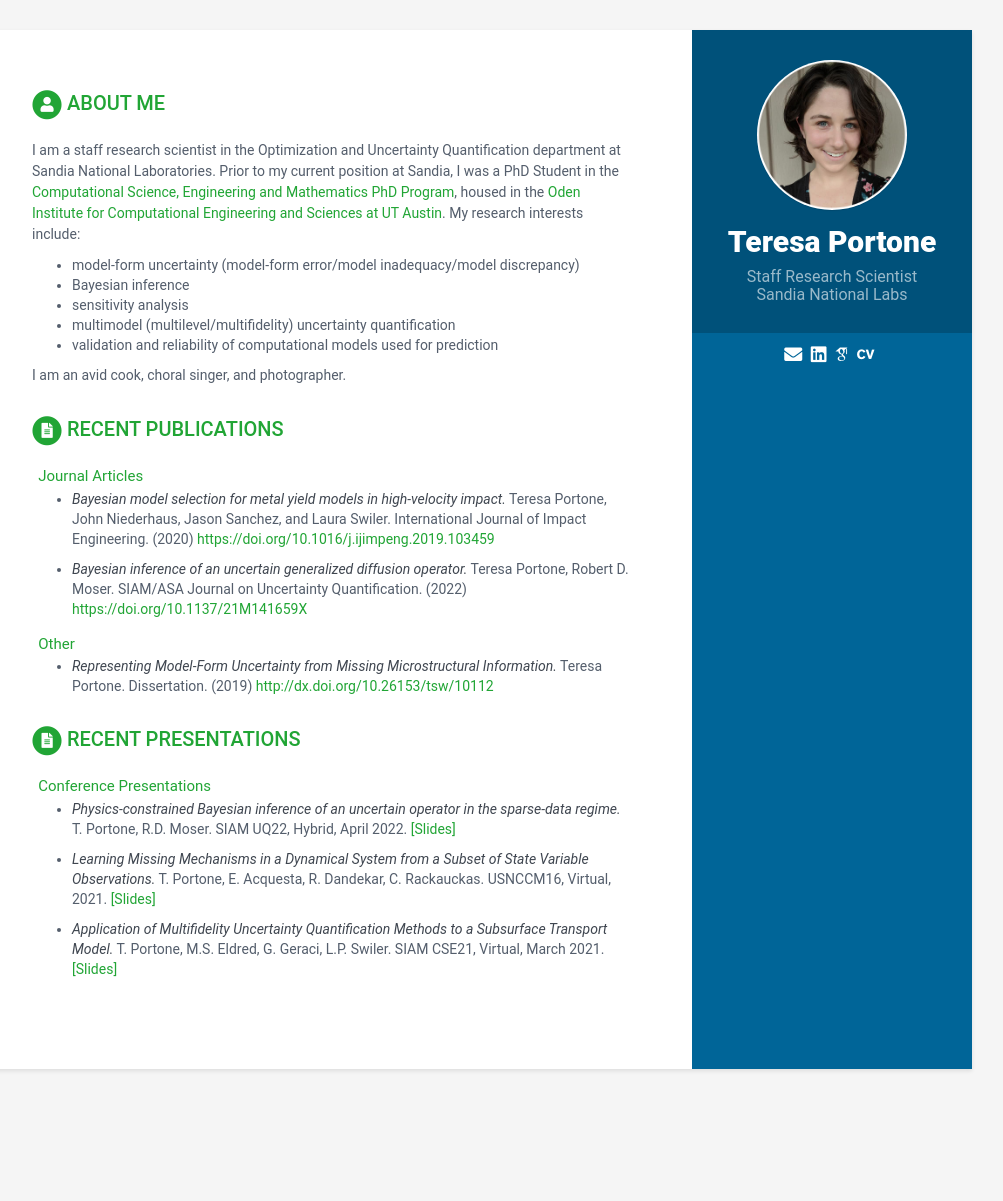
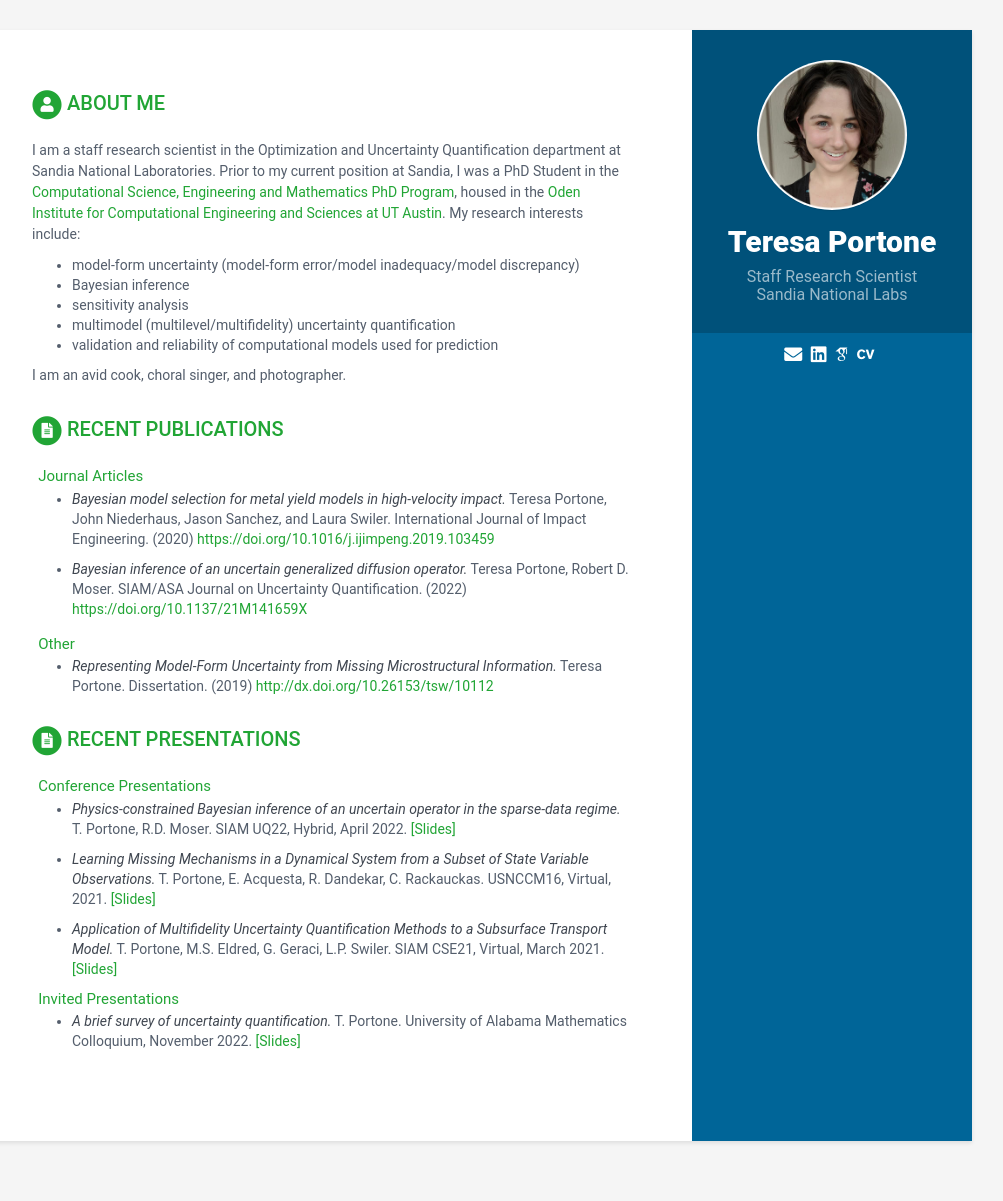
Before and after one commit to teresaportone/teresaportone.github.io, a Jekyll site: the page built from index.html, in a window 1280 px wide. Shown: the whole page, without its empty margins (168-1171 px from the left). Built offline with Jekyll 4.4.1, drawn with Linux system fonts in a browser that asks for light colours; some web fonts are replaced; before the commit the page ends 1129 px from its top, so only the background shows below that.

Commit message:
Added UA colloquium talk.

```diff
--- a/_data/data.yml
+++ b/_data/data.yml
@@ -66,3 +66,8 @@ presentations:
     authors: T. Portone, M.S. Eldred, G. Geraci, L.P. Swiler
     conference: SIAM CSE21, Virtual, March 2021
     link: "assets/presentations/portone_cse21.pdf"
+  invited-talks:
+  - title: A brief survey of uncertainty quantification
+    authors: T. Portone
+    event: University of Alabama Mathematics Colloquium, November 2022
+    link: "asses/presentations/portone_UA_colloquium.pdf"
--- a/_includes/presentations.html
+++ b/_includes/presentations.html
@@ -30,6 +30,26 @@
   </div><!--//item-->
   {% endif %}
 
+  <!-- Invited Talks -->
+  {% if presentations.invited-talks %}
+  <h2 class="subsection-title">
+    <span class="fa-stack fa-xs">
+    </span>
+    Invited Presentations
+  </h2>
+  <div class="item">
+    <ul class="presentations-list">
+  {% for presentation in presentations.invited-talks %}
+    <li class="publication-item"> <div class="publication-title">{{ presentation.title }}.</div> {{ presentation.authors }}. {{ presentation.event }}.
+    {% if presentation.link %}
+      <a href="{{ presentation.link }}">[Slides]</a>
+    {% endif %}
+    </li>
+  {% endfor %}
+    </ul>
+  </div><!--//item-->
+  {% endif %}
+
 
 </section><!--//section-->
 {% endif %}
```
Also changed, not shown: 1 other file.
